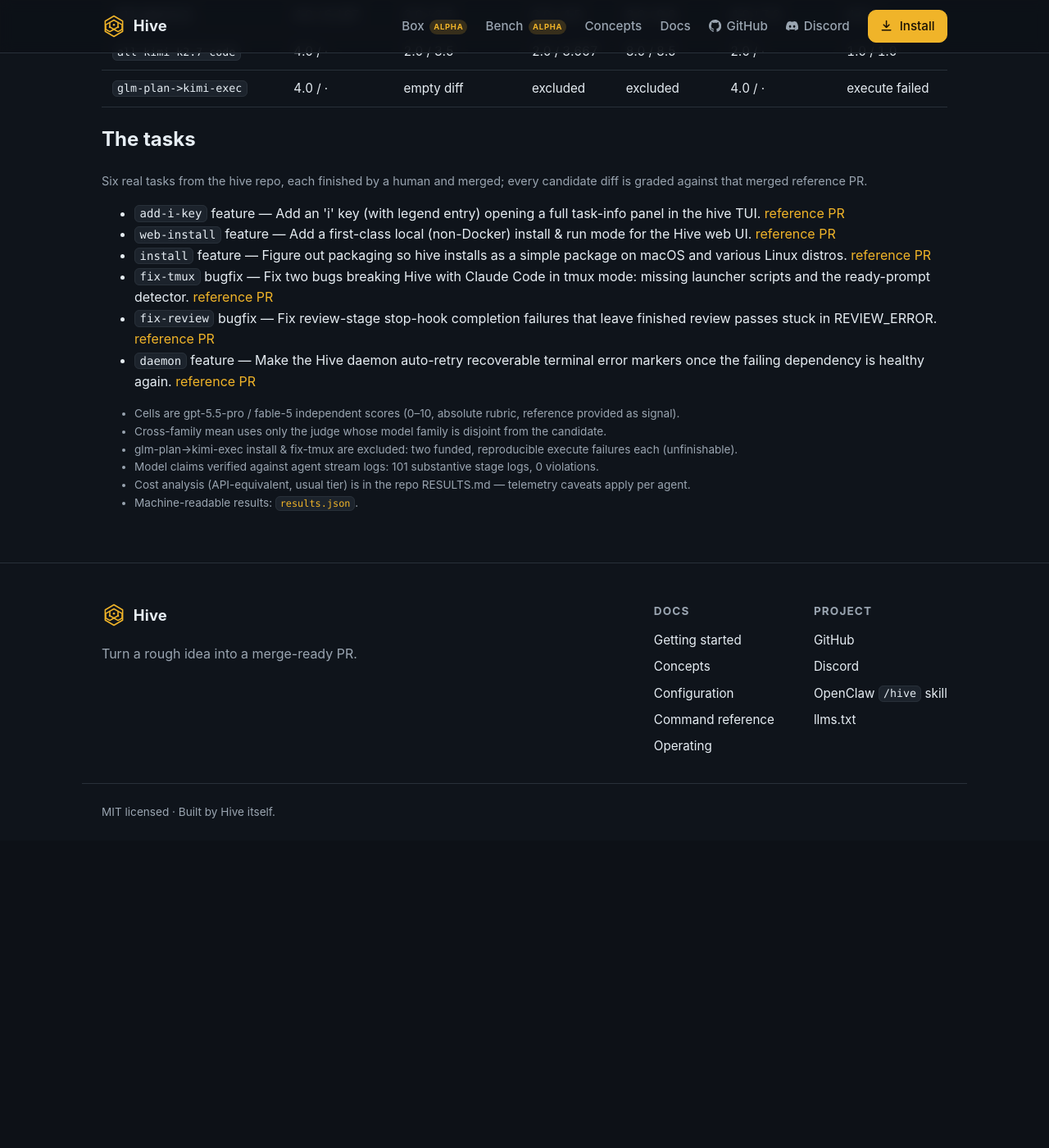
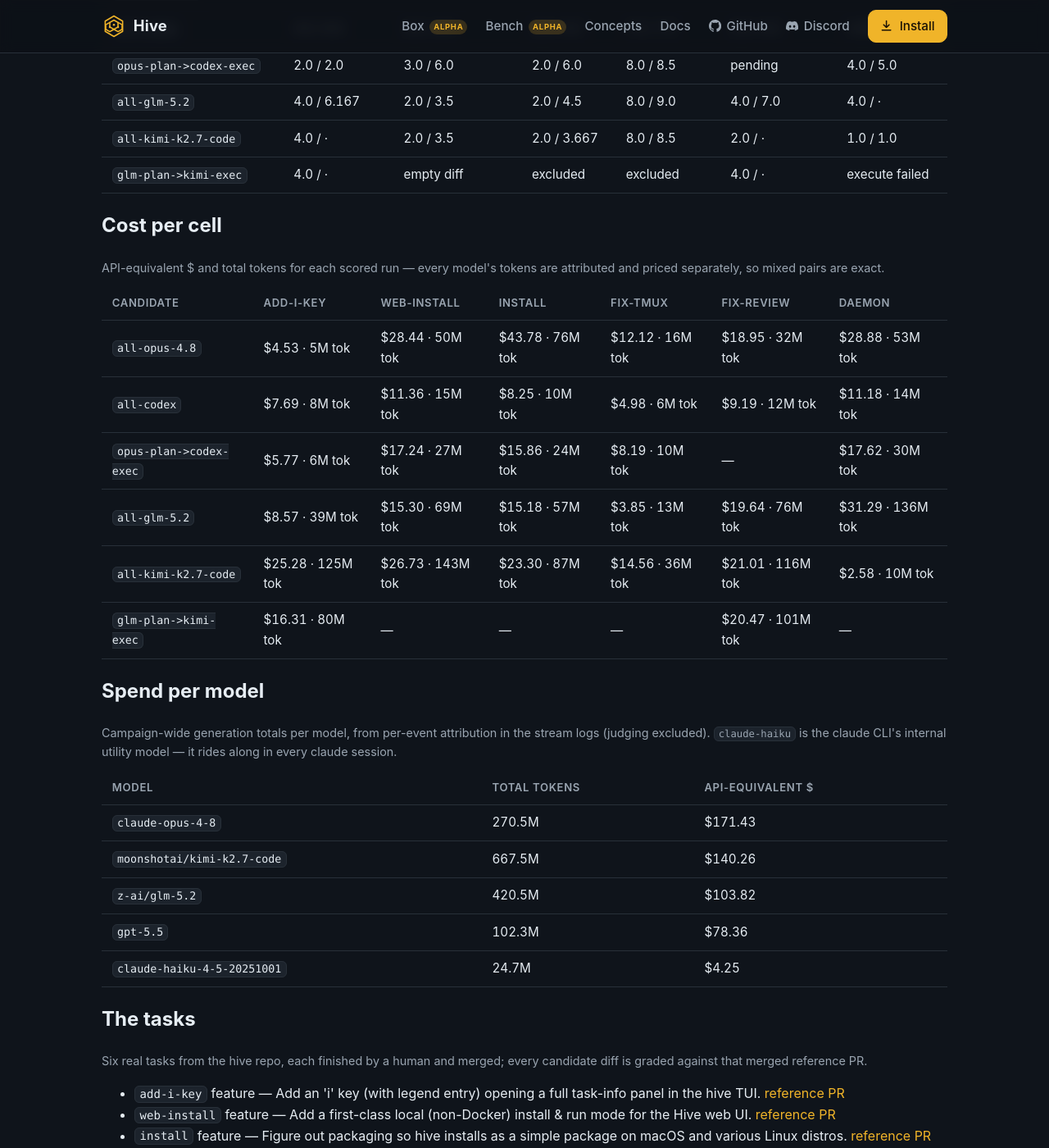
Before and after one commit to ivankuznetsov/hive-site, a Jekyll site: the page built from bench/index.md, in a window 1280 px wide and 1400 px high, scrolled down 2733 px. Shown: the whole window at 82% size. Built offline with Jekyll 4.4.1, drawn with Linux system fonts in a browser that asks for light colours; before the commit the page ends 3758 px from its top, so only the background shows below that; some of the changed text lies outside the part shown.

Commit message:
bench: per-cell costs, token efficiency, spend per model
Every scored cell now shows its API-equivalent cost and total tokens
(per-model attribution from the stream logs, exact for mixed pairs);
the headline gains $/task and tokens/task columns; a spend-per-model
table totals the campaign. Corrects the codex cost: its cached input
was previously priced at the full rate — codex is in fact the cheapest
and most token-efficient candidate ($8.78/task, 11M tok vs the open
models' 65-91M).

Co-Authored-By: Claude Fable 5 <noreply@anthropic.com>

```diff
--- a/_data/bench.json
+++ b/_data/bench.json
@@ -50,41 +50,80 @@
       "cross_family_judge": "fable-5",
       "cross_family_mean": 5.19,
       "scored": 6,
-      "total": 6
+      "total": 6,
+      "mean_cost_usd": 8.78,
+      "mean_mtokens": 11.0
     },
     {
       "id": "all-glm-5.2",
       "cross_family_judge": "gpt-5.5-pro",
       "cross_family_mean": 4.0,
       "scored": 6,
-      "total": 6
+      "total": 6,
+      "mean_cost_usd": 15.64,
+      "mean_mtokens": 65.0
     },
     {
       "id": "glm-plan->kimi-exec",
       "cross_family_judge": "gpt-5.5-pro",
       "cross_family_mean": 4.0,
       "scored": 2,
-      "total": 4
+      "total": 4,
+      "mean_cost_usd": 18.39,
+      "mean_mtokens": 90.8
     },
     {
       "id": "all-opus-4.8",
       "cross_family_judge": "gpt-5.5-pro",
       "cross_family_mean": 3.83,
       "scored": 6,
-      "total": 6
+      "total": 6,
+      "mean_cost_usd": 22.78,
+      "mean_mtokens": 38.9
     },
     {
       "id": "all-kimi-k2.7-code",
       "cross_family_judge": "gpt-5.5-pro",
       "cross_family_mean": 3.17,
       "scored": 6,
-      "total": 6
+      "total": 6,
+      "mean_cost_usd": 18.91,
+      "mean_mtokens": 86.1
     },
     {
       "id": "opus-plan->codex-exec",
       "scored": 0,
       "total": 6,
-      "note": "mixed family — no disjoint judge; flagged means only"
+      "note": "mixed family — no disjoint judge; flagged means only",
+      "mean_cost_usd": 12.94,
+      "mean_mtokens": 19.6
+    }
+  ],
+  "model_spend": [
+    {
+      "model": "claude-opus-4-8",
+      "cost_usd": 171.43,
+      "mtokens": 270.5
+    },
+    {
+      "model": "moonshotai/kimi-k2.7-code",
+      "cost_usd": 140.26,
+      "mtokens": 667.5
+    },
+    {
+      "model": "z-ai/glm-5.2",
+      "cost_usd": 103.82,
+      "mtokens": 420.5
+    },
+    {
+      "model": "gpt-5.5",
+      "cost_usd": 78.36,
+      "mtokens": 102.3
+    },
+    {
+      "model": "claude-haiku-4-5-20251001",
+      "cost_usd": 4.25,
+      "mtokens": 24.7
     }
   ],
   "matrix": [
@@ -97,7 +136,17 @@
         "fix-tmux": "8.0 / 8.5",
         "fix-review": "4.0 / 6.0",
         "daemon": "4.0 / ·"
-      }
+      },
+      "costs": {
+        "add-i-key": "$4.53 · 5M tok",
+        "web-install": "$28.44 · 50M tok",
+        "install": "$43.78 · 76M tok",
+        "fix-tmux": "$12.12 · 16M tok",
+        "fix-review": "$18.95 · 32M tok",
+        "daemon": "$28.88 · 53M tok"
+      },
+      "mean_cost_usd": 22.78,
+      "mean_mtokens": 38.9
     },
     {
       "id": "all-codex",
@@ -108,7 +157,17 @@
         "fix-tmux": "7.0 / 7.0",
         "fix-review": "2.0 / 4.0",
         "daemon": "3.667 / 5.667"
-      }
+      },
+      "costs": {
+        "add-i-key": "$7.69 · 8M tok",
+        "web-install": "$11.36 · 15M tok",
+        "install": "$8.25 · 10M tok",
+        "fix-tmux": "$4.98 · 6M tok",
+        "fix-review": "$9.19 · 12M tok",
+        "daemon": "$11.18 · 14M tok"
+      },
+      "mean_cost_usd": 8.78,
+      "mean_mtokens": 11.0
     },
     {
       "id": "opus-plan->codex-exec",
@@ -119,7 +178,16 @@
         "fix-tmux": "8.0 / 8.5",
         "fix-review": "pending",
         "daemon": "4.0 / 5.0"
-      }
+      },
+      "costs": {
+        "add-i-key": "$5.77 · 6M tok",
+        "web-install": "$17.24 · 27M tok",
+        "install": "$15.86 · 24M tok",
+        "fix-tmux": "$8.19 · 10M tok",
+        "daemon": "$17.62 · 30M tok"
+      },
+      "mean_cost_usd": 12.94,
+      "mean_mtokens": 19.6
     },
     {
       "id": "all-glm-5.2",
@@ -130,7 +198,17 @@
         "fix-tmux": "8.0 / 9.0",
         "fix-review": "4.0 / 7.0",
         "daemon": "4.0 / ·"
-      }
+      },
+      "costs": {
+        "add-i-key": "$8.57 · 39M tok",
+        "web-install": "$15.30 · 69M tok",
+        "install": "$15.18 · 57M tok",
+        "fix-tmux": "$3.85 · 13M tok",
+        "fix-review": "$19.64 · 76M tok",
+        "daemon": "$31.29 · 136M tok"
+      },
+      "mean_cost_usd": 15.64,
+      "mean_mtokens": 65.0
     },
     {
       "id": "all-kimi-k2.7-code",
@@ -141,7 +219,17 @@
         "fix-tmux": "8.0 / 8.5",
         "fix-review": "2.0 / ·",
         "daemon": "1.0 / 1.0"
-      }
+      },
+      "costs": {
+        "add-i-key": "$25.28 · 125M tok",
+        "web-install": "$26.73 · 143M tok",
+        "install": "$23.30 · 87M tok",
+        "fix-tmux": "$14.56 · 36M tok",
+        "fix-review": "$21.01 · 116M tok",
+        "daemon": "$2.58 · 10M tok"
+      },
+      "mean_cost_usd": 18.91,
+      "mean_mtokens": 86.1
     },
     {
       "id": "glm-plan->kimi-exec",
@@ -152,7 +240,13 @@
         "fix-tmux": "excluded",
         "fix-review": "4.0 / ·",
         "daemon": "execute failed"
-      }
+      },
+      "costs": {
+        "add-i-key": "$16.31 · 80M tok",
+        "fix-review": "$20.47 · 101M tok"
+      },
+      "mean_cost_usd": 18.39,
+      "mean_mtokens": 90.8
     }
   ],
   "notes": [
--- a/_includes/bench/leaderboard.html
+++ b/_includes/bench/leaderboard.html
@@ -22,6 +22,8 @@
           <th scope="col">Cross-family judge</th>
           <th scope="col">Mean (0–10)</th>
           <th scope="col">Scored</th>
+          <th scope="col">$ / task</th>
+          <th scope="col">Tokens / task</th>
         </tr>
       </thead>
       <tbody>
@@ -31,10 +33,15 @@
             <td>{% if a.cross_family_judge %}<code>{{ a.cross_family_judge }}</code>{% else %}—{% endif %}</td>
             <td>{% if a.cross_family_mean %}<strong>{{ a.cross_family_mean }}</strong>{% elsif a.note %}{{ a.note }}{% else %}in&nbsp;progress{% endif %}</td>
             <td>{{ a.scored }}/{{ a.total }}</td>
+            <td>{% if a.mean_cost_usd %}${{ a.mean_cost_usd }}{% else %}—{% endif %}</td>
+            <td>{% if a.mean_mtokens %}{{ a.mean_mtokens }}M{% else %}—{% endif %}</td>
           </tr>
         {% endfor %}
       </tbody>
     </table>
+    <p class="bench-meta">Costs are API-equivalent at usual-tier token rates, recomputed
+      per model from the agent stream logs — subscription runs are priced as if
+      their tokens were bought at API rates, so the column compares like with like.</p>
 
     <h2>Full board (per task)</h2>
     <p class="bench-meta">Each cell shows two independent scores, <code>gpt-5.5-pro / fable-5</code>; <code>·</code> marks a judge backfill still pending. Hover a task's <span class="bench-info">ⓘ</span> for its description.</p>
@@ -50,6 +57,45 @@
           <tr>
             <th scope="row"><code>{{ row.id }}</code></th>
             {% for t in b.tasks %}<td>{{ row.cells[t] }}</td>{% endfor %}
+          </tr>
+        {% endfor %}
+      </tbody>
+    </table>
+
+    <h2>Cost per cell</h2>
+    <p class="bench-meta">API-equivalent $ and total tokens for each scored run — every
+      model's tokens are attributed and priced separately, so mixed pairs are exact.</p>
+    <table class="bench-table bench-matrix">
+      <thead>
+        <tr>
+          <th scope="col">Candidate</th>
+          {% for t in b.tasks %}<th scope="col">{{ t }}</th>{% endfor %}
+        </tr>
+      </thead>
+      <tbody>
+        {% for row in b.matrix %}
+          <tr>
+            <th scope="row"><code>{{ row.id }}</code></th>
+            {% for t in b.tasks %}<td>{{ row.costs[t] | default: "—" }}</td>{% endfor %}
+          </tr>
+        {% endfor %}
+      </tbody>
+    </table>
+
+    <h2>Spend per model</h2>
+    <p class="bench-meta">Campaign-wide generation totals per model, from per-event
+      attribution in the stream logs (judging excluded). <code>claude-haiku</code> is the
+      claude CLI's internal utility model — it rides along in every claude session.</p>
+    <table class="bench-table">
+      <thead>
+        <tr><th scope="col">Model</th><th scope="col">Total tokens</th><th scope="col">API-equivalent $</th></tr>
+      </thead>
+      <tbody>
+        {% for s in b.model_spend %}
+          <tr>
+            <th scope="row"><code>{{ s.model }}</code></th>
+            <td>{{ s.mtokens }}M</td>
+            <td>${{ s.cost_usd }}</td>
           </tr>
         {% endfor %}
       </tbody>
```
